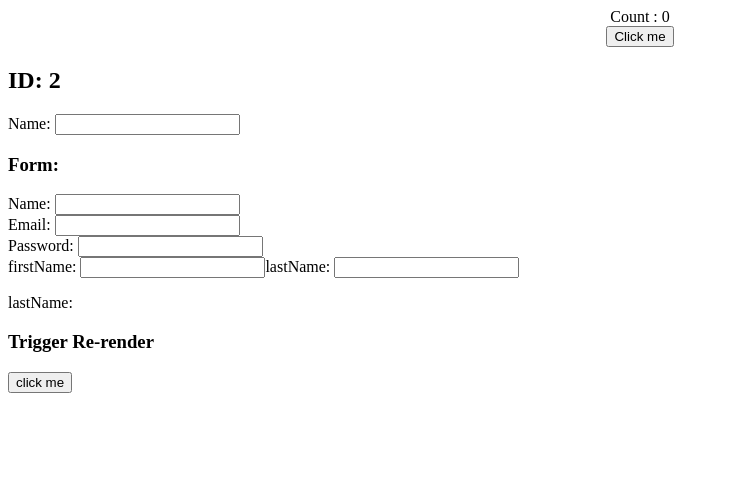
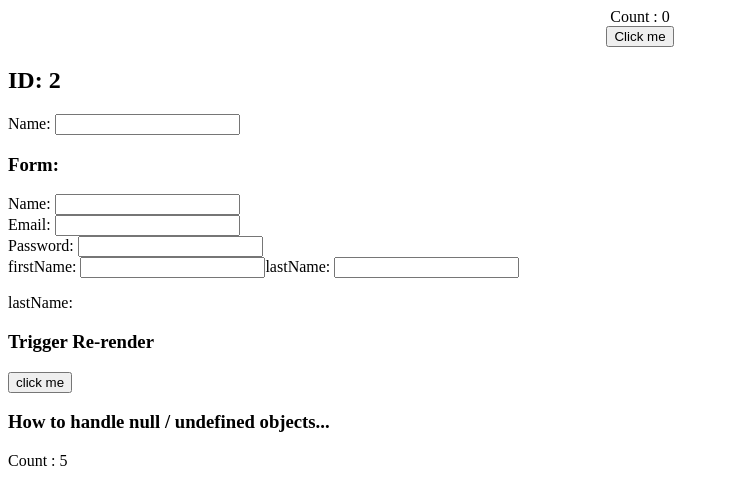
Before and after one commit to aizazjk02/hooks-tips-and-tricks, a React (Vite) app: page / in a window 1280 px wide. Shown: the top 504 px of the page, without its empty margins (0-729 px from the left). Built offline with nearby package versions, Linux system fonts and the light colour scheme; no server answers.

Commit message:
feat: Set interval Example

```diff
--- a/src/App.jsx
+++ b/src/App.jsx
@@ -1,8 +1,11 @@
 import ComponentReRender from "./componentReRender";
 import ProductCardBetter from "./conditionalRender";
 import ProductCard from "./conditionalRender";
+import CustomHookExample from "./customHookExample";
 import UseStateInfo from "./dontUseState";
 import FormStateDemo from "./handleFormState";
+import HandleNullObjects from "./handleNullObjects";
+import CounterExample from "./setIntervalExample";
 import Counter from "./setStateTips";
 import UpdateObject from "./updateObjectState";
 
@@ -34,6 +37,20 @@ const App = () => {
         // When does a component re-renders?
       }
       <ComponentReRender />
+      {
+        // How to handle null objects?
+      }
+      <HandleNullObjects />
+      {
+        // custom hook example
+
+      }
+      <CustomHookExample/>
+      {
+        // setInterval Example
+        <CounterExample/>
+
+      }
     </div>
   );
 };
--- a/src/main.jsx
+++ b/src/main.jsx
@@ -4,7 +4,7 @@ import App from './App.jsx'
 
 
 ReactDOM.createRoot(document.getElementById('root')).render(
-  <React.StrictMode>
+  <>
     <App />
-  </React.StrictMode>,
+  </>,
 )
--- /dev/null
+++ b/src/setIntervalExample.jsx
@@ -0,0 +1,30 @@
+import { useEffect, useState } from "react";
+
+const CounterExample = () => {
+  const [count, setCount] = useState(0);
+  //   useEffect(() => {
+  //     const interval = setInterval(() => {
+  //       console.log("interval function running...");
+  //       setCount(count + 1); //* Here we execute this setState after every interval.
+  //     }, 1000);
+
+  //     return () => clearInterval(interval) //* This is a cleanup function which runs after every interval to cleanup the previous interval to avoid memory leaks.
+
+  //   }, [count]); //** we are re-running the useEffect if the count is changed as we want new value for each setInterval. */
+
+  useEffect(() => {
+    //* if you want to avoid all the unecessary code from the above example.
+    //*Just use prev state to update the count.
+    //* Count variable will not update as it will be same all the time in current execution context of the function.
+
+    const interval = setInterval(() => {
+      console.log("interval running...");
+      setCount((prev) => prev + 1);
+    }, 1000);
+
+    // return () => clearInterval(interval)
+  }, []);
+  return <div>Count : {count}</div>;
+};
+
+export default CounterExample;
```
